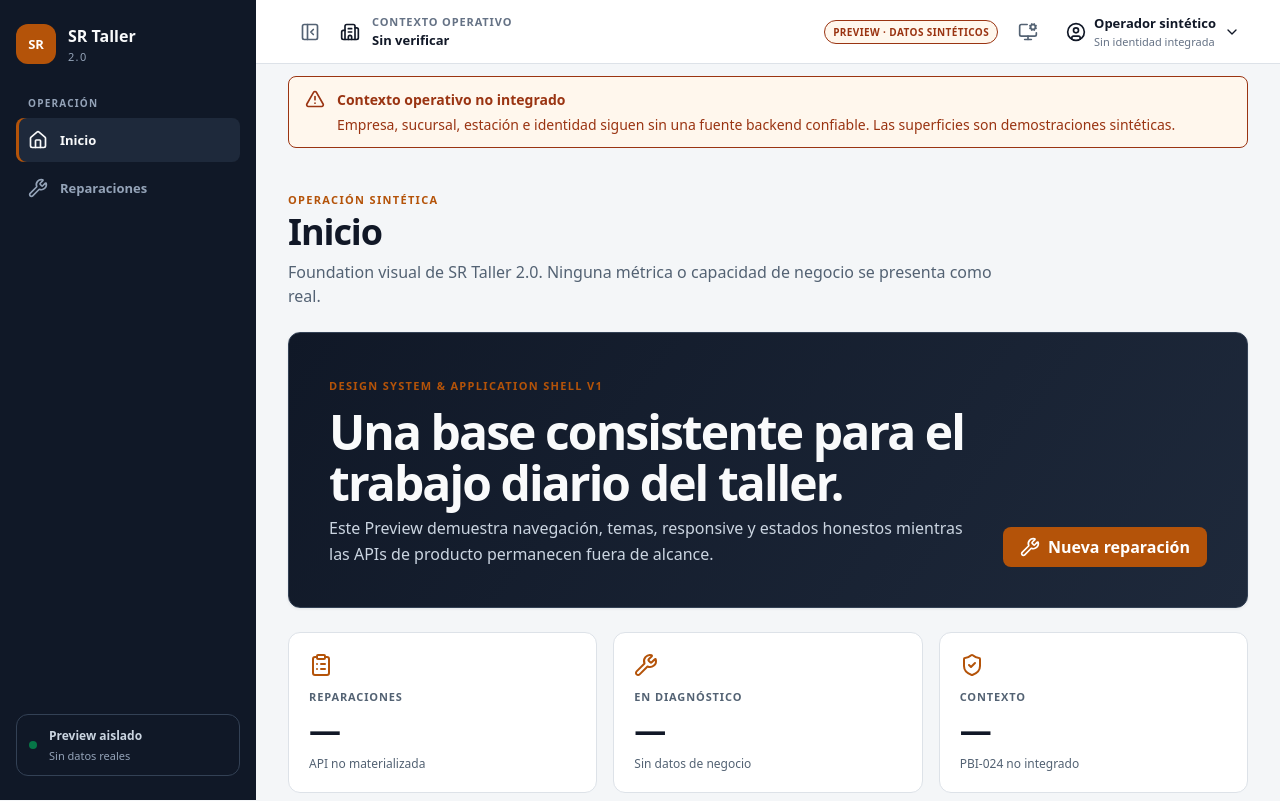
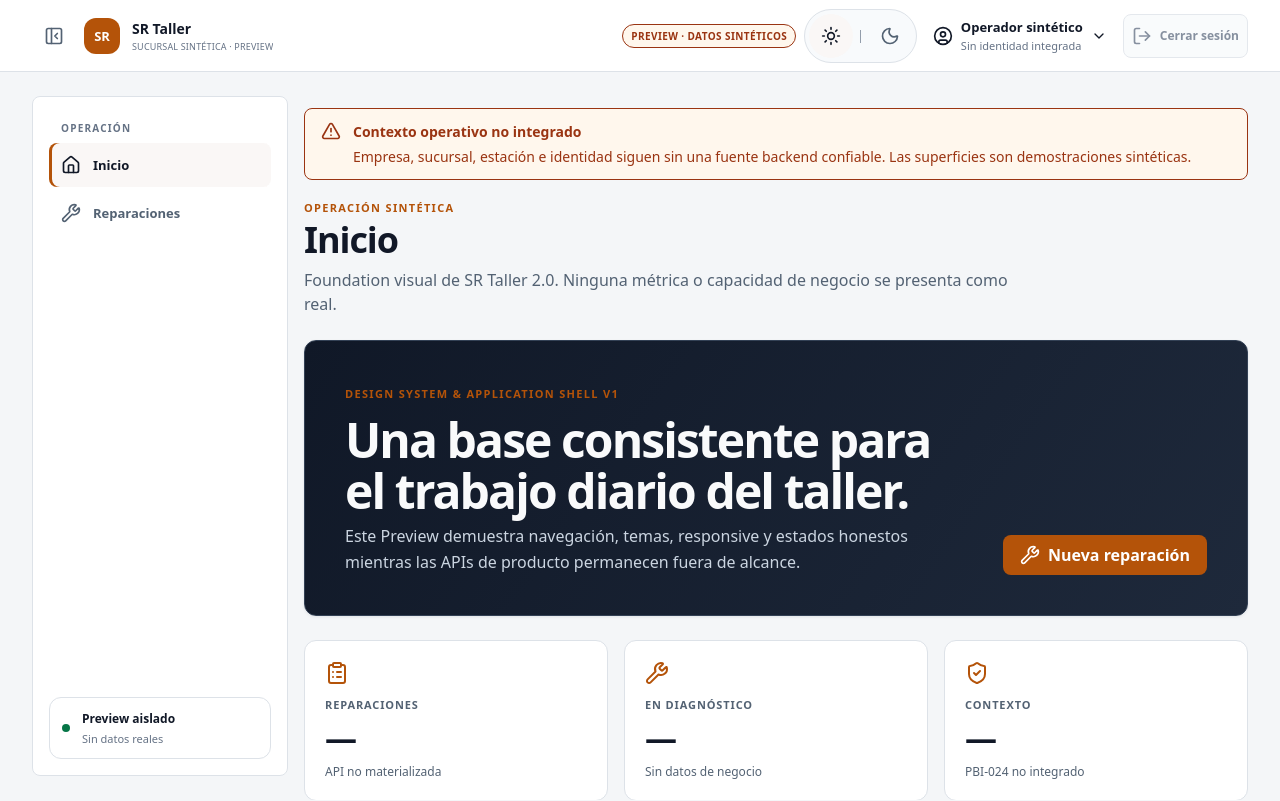
Before and after one commit to luisgtzaviles/SrTaller-2.0, a React (Vite) app in the folder apps/dev-preview-web/: page / in a window 1280 px wide. Shown: the top 801 px of the page. Built offline with nearby package versions, Linux system fonts and the light colour scheme.

Commit message:
fix(ui): finalize local shell theme behavior
Keep the owner-requested light sidebar, responsive floating shell, and explicit Light/Dark selector as a separate logical change.

```diff
--- a/apps/dev-preview-web/index.html
+++ b/apps/dev-preview-web/index.html
@@ -9,17 +9,14 @@
     <script>
       (() => {
         const key = 'srtaller.theme';
-        let preference = 'system';
+        let preference = 'light';
         try {
           const stored = window.localStorage.getItem(key);
-          if (stored === 'light' || stored === 'dark' || stored === 'system') preference = stored;
+          if (stored === 'light' || stored === 'dark') preference = stored;
         } catch {
-          preference = 'system';
+          preference = 'light';
         }
-        const resolved = preference === 'system'
-          ? window.matchMedia('(prefers-color-scheme: dark)').matches ? 'dark' : 'light'
-          : preference;
-        document.documentElement.dataset.theme = resolved;
+        document.documentElement.dataset.theme = preference;
         document.documentElement.dataset.themePreference = preference;
       })();
     </script>
--- a/apps/dev-preview-web/src/catalog/UiCatalogPage.tsx
+++ b/apps/dev-preview-web/src/catalog/UiCatalogPage.tsx
@@ -60,7 +60,7 @@ export default function UiCatalogPage(): React.JSX.Element {
       <section className={styles.section}>
         <header><h2>Temas y tenant accent</h2><p>Preferencia persistida: <strong>{preference}</strong>; tema resuelto: <strong>{resolvedTheme}</strong>.</p></header>
         <Inline gap="2">
-          {(['light', 'dark', 'system'] as const).map((theme: ThemePreference) => <Button key={theme} aria-pressed={preference === theme} tone={preference === theme ? 'primary' : 'secondary'} onClick={() => setPreference(theme)}>{theme}</Button>)}
+          {(['light', 'dark'] as const).map((theme: ThemePreference) => <Button key={theme} aria-pressed={preference === theme} tone={preference === theme ? 'primary' : 'secondary'} onClick={() => setPreference(theme)}>{theme}</Button>)}
         </Inline>
         <div className={styles.accentLab}>
           <Field id="catalog-accent" label="Acento sintético #RRGGBB" hint="Valores inválidos activan fallback seguro.">
--- a/apps/dev-preview-web/src/components/shell/ApplicationShell.tsx
+++ b/apps/dev-preview-web/src/components/shell/ApplicationShell.tsx
@@ -1,11 +1,9 @@
 import { useCallback, useEffect, useRef, useState } from 'react';
 import {
-  Building2,
   ChevronDown,
   Home,
   LogOut,
   Menu,
-  MonitorCog,
   Moon,
   PanelLeftClose,
   PanelLeftOpen,
@@ -22,7 +20,6 @@ import { IconButton } from '../ui/controls.js';
 import { useFocusTrap } from '../ui/overlays.js';
 import { classNames } from '../ui/class-names.js';
 import { useTheme } from '../../foundation/theme.js';
-import type { ThemePreference } from '../../foundation/theme.js';
 import styles from './application-shell.module.css';
 
 const SIDEBAR_STORAGE_KEY = 'srtaller.sidebar.collapsed';
@@ -69,31 +66,45 @@ function Navigation({ collapsed, onNavigate }: Readonly<{ collapsed: boolean; on
   );
 }
 
-function Brand({ collapsed = false }: Readonly<{ collapsed?: boolean }>): React.JSX.Element {
+function Brand({
+  collapsed = false,
+  className,
+  meta = '2.0',
+}: Readonly<{ collapsed?: boolean; className?: string | undefined; meta?: string }>): React.JSX.Element {
   return (
-    <Link className={styles.brand} to="/" aria-label="SR Taller 2.0, inicio">
+    <Link className={classNames(styles.brand, className)} to="/" aria-label="SR Taller 2.0, inicio">
       <span className={styles.brandMark} aria-hidden="true">SR</span>
-      <span className={classNames(styles.brandName, collapsed && styles.collapsedOnly)}><strong>SR Taller</strong><small>2.0</small></span>
+      <span className={classNames(styles.brandName, collapsed && styles.collapsedOnly)}><strong>SR Taller</strong><small>{meta}</small></span>
     </Link>
   );
 }
 
 function ThemeControl(): React.JSX.Element {
   const { preference, setPreference } = useTheme();
-  const order: readonly ThemePreference[] = ['system', 'light', 'dark'];
-  const next = order[(order.indexOf(preference) + 1) % order.length] ?? 'system';
-  const config = preference === 'light'
-    ? { icon: Sun, label: 'Tema claro' }
-    : preference === 'dark'
-      ? { icon: Moon, label: 'Tema oscuro' }
-      : { icon: MonitorCog, label: 'Tema del sistema' };
   return (
-    <IconButton
-      icon={config.icon}
-      label={`${config.label}. Cambiar a ${next === 'light' ? 'claro' : next === 'dark' ? 'oscuro' : 'sistema'}`}
-      tooltip={config.label}
-      onClick={() => setPreference(next)}
-    />
+    <div className={styles.themeControl} role="group" aria-label="Selector de tema">
+      <button
+        type="button"
+        className={classNames(styles.themeOption, preference === 'light' && styles.themeOptionActive)}
+        aria-label="Tema claro"
+        aria-pressed={preference === 'light'}
+        title="Tema claro"
+        onClick={() => setPreference('light')}
+      >
+        <Sun aria-hidden="true" size={20} />
+      </button>
+      <span className={styles.themeSeparator} aria-hidden="true">|</span>
+      <button
+        type="button"
+        className={classNames(styles.themeOption, preference === 'dark' && styles.themeOptionActive)}
+        aria-label="Tema oscuro"
+        aria-pressed={preference === 'dark'}
+        title="Tema oscuro"
+        onClick={() => setPreference('dark')}
+      >
+        <Moon aria-hidden="true" size={20} />
+      </button>
+    </div>
   );
 }
 
@@ -145,16 +156,6 @@ export function ApplicationShell({ children }: Readonly<{ children: React.ReactN
   return (
     <div className={classNames(styles.shell, collapsed && styles.shellCollapsed)}>
       <a className={styles.skipLink} href="#main-content">Saltar al contenido</a>
-      <aside className={styles.sidebar} aria-label="Shell principal">
-        <Brand collapsed={collapsed} />
-        <Navigation collapsed={collapsed} />
-        <div className={styles.sidebarFooter}>
-          <span className={styles.environmentDot} aria-hidden="true" />
-          <span className={classNames(styles.environmentCopy, collapsed && styles.collapsedOnly)}><strong>Preview aislado</strong><small>Sin datos reales</small></span>
-        </div>
-      </aside>
-
-      <div className={styles.workspace}>
       <header className={styles.globalHeader}>
         <div className={styles.headerStart}>
           <IconButton className={styles.mobileMenuButton} icon={Menu} label="Abrir navegación" onClick={() => setDrawerOpen(true)} />
@@ -165,18 +166,29 @@ export function ApplicationShell({ children }: Readonly<{ children: React.ReactN
             tooltip={collapsed ? 'Expandir navegación' : 'Colapsar navegación'}
             onClick={toggleCollapsed}
           />
-            <div className={styles.contextPlaceholder}>
-              <Building2 aria-hidden="true" size={20} />
-              <span><small>Contexto operativo</small><strong>Sin verificar</strong></span>
-            </div>
+          <Brand className={styles.headerBrand} meta="Sucursal sintética · Preview" />
         </div>
         <div className={styles.headerEnd}>
           <span className={styles.previewBadge}>Preview · Datos sintéticos</span>
           <ThemeControl />
           <OperatorMenu />
+          <button className={styles.logoutButton} type="button" disabled aria-label="Cerrar sesión no disponible" title="La autenticación no está integrada">
+            <LogOut aria-hidden="true" size={20} />
+            <span>Cerrar sesión</span>
+          </button>
         </div>
       </header>
 
+      <div className={styles.desktopBody}>
+        <aside className={styles.sidebar} aria-label="Shell principal">
+          <Navigation collapsed={collapsed} />
+          <div className={styles.sidebarFooter}>
+            <span className={styles.environmentDot} aria-hidden="true" />
+            <span className={classNames(styles.environmentCopy, collapsed && styles.collapsedOnly)}><strong>Preview aislado</strong><small>Sin datos reales</small></span>
+          </div>
+        </aside>
+
+        <div className={styles.workspace}>
           <div className={styles.blockingBanner}>
             <Alert tone="warning" title="Contexto operativo no integrado">
               Empresa, sucursal, estación e identidad siguen sin una fuente backend confiable. Las superficies son demostraciones sintéticas.
@@ -184,6 +196,7 @@ export function ApplicationShell({ children }: Readonly<{ children: React.ReactN
           </div>
 
           <main id="main-content" className={styles.mainContent} tabIndex={-1}>{children}</main>
+        </div>
       </div>
 
       {drawerOpen ? (
--- a/apps/dev-preview-web/src/components/shell/application-shell.module.css
+++ b/apps/dev-preview-web/src/components/shell/application-shell.module.css
@@ -1,5 +1,6 @@
 .shell {
   min-height: 100vh;
+  background: var(--color-canvas);
 }
 
 .skipLink {
@@ -16,14 +17,12 @@
 }
 
 .skipLink:focus { transform: translateY(0); }
-.sidebar { display: none; }
-.workspace { min-width: 0; }
 
 .globalHeader {
   position: sticky;
   z-index: var(--z-header);
   top: 0;
-  min-height: 64px;
+  min-height: 72px;
   display: flex;
   align-items: center;
   justify-content: space-between;
@@ -41,13 +40,31 @@
   gap: var(--space-2);
 }
 
+.headerStart { flex: 1 1 auto; }
+.headerEnd { flex: 0 1 auto; }
+.mobileMenuButton { display: inline-flex; }
 .collapseButton { display: none; }
-.contextPlaceholder { display: none; }
-.contextPlaceholder > span { min-width: 0; }
-.contextPlaceholder small,
-.contextPlaceholder strong { display: block; }
-.contextPlaceholder small { color: var(--color-text-subtle); font-size: 0.6875rem; font-weight: var(--font-weight-semibold); letter-spacing: 0.08em; text-transform: uppercase; }
-.contextPlaceholder strong { margin-top: var(--space-0-5); font-size: 0.8125rem; }
+
+.headerBrand {
+  min-width: 0;
+  color: var(--color-text);
+}
+
+.headerBrand .brandMark {
+  width: 36px;
+  height: 36px;
+  flex-basis: 36px;
+}
+
+.headerBrand .brandName strong { font-size: 0.875rem; }
+.headerBrand .brandName small {
+  overflow: hidden;
+  color: var(--color-text-subtle);
+  font-size: 0.5625rem;
+  letter-spacing: 0.02em;
+  text-overflow: ellipsis;
+  white-space: nowrap;
+}
 
 .previewBadge {
   display: none;
@@ -63,6 +80,47 @@
   white-space: nowrap;
 }
 
+.themeControl {
+  min-height: var(--touch-target);
+  display: inline-flex;
+  align-items: center;
+  gap: var(--space-1);
+  padding: var(--space-1);
+  border: 1px solid var(--color-border);
+  border-radius: var(--radius-full);
+  background: var(--color-surface-subtle);
+}
+
+.themeOption {
+  min-width: var(--touch-target);
+  min-height: var(--touch-target);
+  display: inline-grid;
+  place-items: center;
+  padding: var(--space-1);
+  border: 0;
+  border-radius: var(--radius-full);
+  color: var(--color-text-muted);
+  background: transparent;
+  cursor: pointer;
+  transition: color var(--duration-fast) var(--ease-standard), background-color var(--duration-fast) var(--ease-standard);
+}
+
+.themeOption:hover {
+  color: var(--color-text);
+  background: var(--color-surface-raised);
+}
+
+.themeOptionActive {
+  color: var(--color-text);
+  background: var(--color-accent-subtle);
+}
+
+.themeSeparator {
+  color: var(--color-border-strong);
+  font-size: 0.75rem;
+  user-select: none;
+}
+
 .operatorMenu { position: relative; }
 .operatorMenu summary {
   min-height: var(--touch-target);
@@ -74,13 +132,19 @@
   cursor: pointer;
   list-style: none;
 }
+
 .operatorMenu summary::-webkit-details-marker { display: none; }
 .operatorMenu summary:hover { background: var(--color-surface-subtle); }
 .operatorMenu summary > span { display: none; }
 .operatorMenu summary strong,
 .operatorMenu summary small { display: block; }
 .operatorMenu summary strong { font-size: 0.8125rem; }
-.operatorMenu summary small { margin-top: var(--space-0-5); color: var(--color-text-subtle); font-size: 0.6875rem; }
+.operatorMenu summary small {
+  margin-top: var(--space-0-5);
+  color: var(--color-text-subtle);
+  font-size: 0.6875rem;
+}
+
 .operatorPopover {
   position: absolute;
   right: 0;
@@ -92,15 +156,65 @@
   background: var(--color-surface-raised);
   box-shadow: var(--shadow-md);
 }
-.operatorPopover p { margin: var(--space-0) 0 var(--space-3); color: var(--color-text-muted); font-size: 0.75rem; line-height: 1.5; }
-.operatorPopover button { width: 100%; min-height: var(--control-default); display: flex; align-items: center; gap: var(--space-2); border: 0; border-radius: var(--radius-md); color: var(--color-text-subtle); background: var(--color-surface-subtle); }
 
+.operatorPopover p {
+  margin: var(--space-0) 0 var(--space-3);
+  color: var(--color-text-muted);
+  font-size: 0.75rem;
+  line-height: 1.5;
+}
+
+.operatorPopover button {
+  width: 100%;
+  min-height: var(--control-default);
+  display: flex;
+  align-items: center;
+  gap: var(--space-2);
+  border: 0;
+  border-radius: var(--radius-md);
+  color: var(--color-text-subtle);
+  background: var(--color-surface-subtle);
+}
+
+.logoutButton {
+  min-height: var(--touch-target);
+  display: inline-flex;
+  align-items: center;
+  gap: var(--space-2);
+  padding: var(--space-1) var(--space-2);
+  border: 1px solid var(--color-border);
+  border-radius: var(--radius-md);
+  color: var(--color-text-subtle);
+  background: var(--color-surface-subtle);
+  cursor: not-allowed;
+  font-size: 0.75rem;
+  font-weight: var(--font-weight-semibold);
+}
+
+.logoutButton:disabled { opacity: 0.78; }
+
+.desktopBody { min-width: 0; }
+.sidebar { display: none; }
+.workspace { min-width: 0; }
 .blockingBanner { padding: var(--space-3) var(--space-4) var(--space-0); }
-.mainContent { width: 100%; min-width: 0; padding: var(--space-6) var(--space-4) var(--space-16); }
+.mainContent {
+  width: 100%;
+  min-width: 0;
+  padding: var(--space-6) var(--space-4) var(--space-16);
+}
+
 .mainContent:focus { outline: none; }
 
 .drawerLayer { position: fixed; z-index: var(--z-overlay); inset: 0; }
-.drawerBackdrop { position: absolute; inset: 0; width: 100%; height: 100%; border: 0; background: var(--color-backdrop); }
+.drawerBackdrop {
+  position: absolute;
+  inset: 0;
+  width: 100%;
+  height: 100%;
+  border: 0;
+  background: var(--color-backdrop);
+}
+
 .drawer {
   position: relative;
   width: min(var(--drawer-max), calc(100vw - var(--space-12)));
@@ -116,23 +230,75 @@
   animation: enterDrawer var(--duration-normal) var(--ease-standard);
   padding-bottom: max(var(--space-4), env(safe-area-inset-bottom));
 }
+
 @keyframes enterDrawer { from { transform: translateX(-100%); } }
 .drawer > header { display: flex; align-items: center; justify-content: space-between; gap: var(--space-3); }
-.drawer > footer { display: flex; align-items: center; gap: var(--space-3); margin-top: auto; padding: var(--space-4); border: 1px solid var(--color-shell-border); border-radius: var(--radius-lg); }
+.drawer > footer {
+  display: flex;
+  align-items: center;
+  gap: var(--space-3);
+  margin-top: auto;
+  padding: var(--space-4);
+  border: 1px solid var(--color-shell-border);
+  border-radius: var(--radius-lg);
+}
+
 .drawer > footer strong,
 .drawer > footer small { display: block; }
 .drawer > footer strong { font-size: 0.8125rem; }
 .drawer > footer small { margin-top: var(--space-1); color: var(--color-shell-muted); font-size: 0.6875rem; }
 
-.brand { min-width: 0; display: flex; align-items: center; gap: var(--space-3); color: var(--color-text-inverse); text-decoration: none; }
-.brandMark { width: 40px; height: 40px; display: grid; flex: 0 0 40px; place-items: center; border-radius: var(--radius-lg); color: var(--color-on-accent); background: var(--color-accent); font-size: 0.8125rem; font-weight: var(--font-weight-bold); }
+.brand {
+  min-width: 0;
+  display: flex;
+  align-items: center;
+  gap: var(--space-3);
+  color: var(--color-text-inverse);
+  text-decoration: none;
+}
+
+.brandMark {
+  width: 40px;
+  height: 40px;
+  display: grid;
+  flex: 0 0 40px;
+  place-items: center;
+  border-radius: var(--radius-lg);
+  color: var(--color-on-accent);
+  background: var(--color-accent);
+  font-size: 0.8125rem;
+  font-weight: var(--font-weight-bold);
+}
+
 .brandName { min-width: 0; }
 .brandName strong,
 .brandName small { display: block; }
-.brandName small { margin-top: var(--space-0-5); color: var(--color-shell-muted); font-size: 0.6875rem; letter-spacing: 0.12em; text-transform: uppercase; }
+.brandName small {
+  margin-top: var(--space-0-5);
+  color: var(--color-shell-muted);
+  font-size: 0.6875rem;
+  letter-spacing: 0.12em;
+  text-transform: uppercase;
+}
 
-.navigation { display: grid; min-height: 0; gap: var(--space-1); margin-top: var(--space-8); overflow-y: auto; overscroll-behavior: contain; }
-.navigationGroup { margin: 0 var(--space-3) var(--space-1); color: var(--color-shell-muted); font-size: 0.625rem; font-weight: var(--font-weight-bold); letter-spacing: 0.12em; text-transform: uppercase; }
+.navigation {
+  display: grid;
+  min-height: 0;
+  gap: var(--space-1);
+  margin-top: var(--space-2);
+  overflow-y: auto;
+  overscroll-behavior: contain;
+}
+
+.navigationGroup {
+  margin: 0 var(--space-3) var(--space-1);
+  color: var(--color-shell-muted);
+  font-size: 0.625rem;
+  font-weight: var(--font-weight-bold);
+  letter-spacing: 0.12em;
+  text-transform: uppercase;
+}
+
 .navItem {
   position: relative;
   min-height: var(--touch-target);
@@ -147,40 +313,101 @@
   text-decoration: none;
   transition: color var(--duration-fast) var(--ease-standard), background-color var(--duration-fast) var(--ease-standard);
 }
+
 .navItem:hover { color: var(--color-text-inverse); background: var(--color-shell-raised); }
 .navItemActive { color: var(--color-text-inverse); background: var(--color-shell-raised); box-shadow: inset 3px 0 var(--color-accent); }
 .navItem svg { flex: 0 0 20px; }
 .navLabel { min-width: 0; overflow: hidden; text-overflow: ellipsis; white-space: nowrap; }
 .environmentDot { width: 8px; height: 8px; flex: 0 0 8px; border-radius: var(--radius-full); background: var(--color-success); }
 
+.headerBrand { color: var(--color-text); }
+
+:root:not([data-theme="dark"]) .sidebar {
+  color: var(--color-text);
+  border-color: var(--color-border);
+  background: var(--color-surface);
+}
+
+:root:not([data-theme="dark"]) .sidebar .navigationGroup { color: var(--color-text-subtle); }
+:root:not([data-theme="dark"]) .sidebar .navItem { color: var(--color-text-muted); }
+:root:not([data-theme="dark"]) .sidebar .navItem:hover {
+  color: var(--color-text);
+  background: var(--color-surface-subtle);
+}
+
+:root:not([data-theme="dark"]) .sidebar .navItemActive {
+  color: var(--color-text);
+  background: var(--color-accent-subtle);
+  box-shadow: inset 3px 0 var(--color-accent);
+}
+
+:root:not([data-theme="dark"]) .sidebar .sidebarFooter { border-color: var(--color-border); }
+:root:not([data-theme="dark"]) .sidebar .environmentCopy small { color: var(--color-text-subtle); }
+
 @media (min-width: 640px) {
   .previewBadge { display: inline-flex; }
   .operatorMenu summary > span { display: block; }
 }
 
+@media (max-width: 640px) {
+  .themeSeparator { display: none; }
+  .logoutButton span { display: none; }
+}
+
 @media (min-width: 1024px) {
-  .shell { display: grid; grid-template-columns: var(--sidebar-expanded) minmax(0, 1fr); transition: grid-template-columns var(--duration-normal) var(--ease-standard); }
-  .shellCollapsed { grid-template-columns: var(--sidebar-collapsed) minmax(0, 1fr); }
+  .shell {
+    height: 100vh;
+    height: 100dvh;
+    display: grid;
+    grid-template-rows: auto minmax(0, 1fr);
+  }
+  .desktopBody {
+    display: grid;
+    grid-template-columns: var(--sidebar-expanded) minmax(0, 1fr);
+    min-height: 0;
+    align-items: stretch;
+    gap: var(--space-4);
+    padding: var(--space-6) var(--space-6);
+  }
+
+  .shellCollapsed .desktopBody { grid-template-columns: var(--sidebar-collapsed) minmax(0, 1fr); }
+  .workspace { min-height: 0; }
   .sidebar {
     position: sticky;
     z-index: var(--z-sidebar);
-    top: 0;
-    height: 100vh;
+    top: var(--space-6);
+    height: auto;
+    min-height: 0;
     display: flex;
     min-width: 0;
     flex-direction: column;
-    padding: var(--space-6) var(--space-4);
+    padding: var(--space-4);
     overflow: visible;
+    border: 1px solid var(--color-shell-border);
+    border-radius: var(--radius-md);
     color: var(--color-shell-text);
     background: var(--color-shell);
   }
+
   .shellCollapsed .sidebar { padding-inline: var(--space-3); }
-  .shellCollapsed .brand { justify-content: center; }
-  .collapsedOnly { display: none; }
-  .shellCollapsed .navigationGroup { position: absolute; width: 1px; height: 1px; overflow: hidden; clip: rect(0 0 0 0); }
+  .shellCollapsed .navigationGroup {
+    position: absolute;
+    width: 1px;
+    height: 1px;
+    overflow: hidden;
+    clip: rect(0 0 0 0);
+  }
+
   .shellCollapsed .navigation { overflow: visible; }
   .shellCollapsed .navItem { justify-content: center; padding-inline: var(--space-2); }
-  .shellCollapsed .navLabel { position: absolute; width: 1px; height: 1px; overflow: hidden; clip: rect(0 0 0 0); }
+  .shellCollapsed .navLabel {
+    position: absolute;
+    width: 1px;
+    height: 1px;
+    overflow: hidden;
+    clip: rect(0 0 0 0);
+  }
+
   .shellCollapsed .navItem::after {
     position: absolute;
     z-index: var(--z-tooltip);
@@ -198,6 +425,7 @@
     transition: opacity var(--duration-fast) var(--ease-standard), transform var(--duration-fast) var(--ease-standard);
     white-space: nowrap;
   }
+
   .shellCollapsed .navItem:hover::after,
   .shellCollapsed .navItem:focus-visible::after { opacity: 1; transform: translateX(0); }
   .sidebarFooter { display: flex; align-items: center; gap: var(--space-3); margin-top: auto; padding: var(--space-3); border: 1px solid var(--color-shell-border); border-radius: var(--radius-lg); }
@@ -206,16 +434,13 @@
   .environmentCopy small { display: block; }
   .environmentCopy strong { font-size: 0.75rem; }
   .environmentCopy small { margin-top: var(--space-1); color: var(--color-shell-muted); font-size: 0.6875rem; }
-  .globalHeader { padding-inline: var(--space-6); }
   .mobileMenuButton { display: none; }
   .collapseButton { display: inline-flex; }
-  .contextPlaceholder { display: flex; align-items: center; gap: var(--space-3); }
-  .blockingBanner { padding-inline: var(--space-6); }
-  .mainContent { padding: var(--space-8) var(--space-6) var(--space-16); }
+  .blockingBanner { padding-inline: var(--space-0); }
+  .mainContent { padding: var(--space-2) var(--space-0) var(--space-16); }
 }
 
-@media (min-width: 1024px) {
+@media (min-width: 1280px) {
   .globalHeader { padding-inline: var(--space-8); }
-  .blockingBanner { padding-inline: var(--space-8); }
-  .mainContent { padding-inline: var(--space-8); }
+  .desktopBody { padding-inline: var(--space-8); }
 }
--- a/apps/dev-preview-web/src/foundation/theme.tsx
+++ b/apps/dev-preview-web/src/foundation/theme.tsx
@@ -10,7 +10,7 @@ import {
 import { ACCENT_FALLBACK, resolveTenantAccent } from './accent.mjs';
 import type { ResolvedTheme, TenantAccentResult } from './accent.mjs';
 
-export type ThemePreference = 'light' | 'dark' | 'system';
+export type ThemePreference = 'light' | 'dark';
 
 const THEME_STORAGE_KEY = 'srtaller.theme';
 interface ThemeContextValue {
@@ -24,38 +24,26 @@ interface ThemeContextValue {
 const ThemeContext = createContext<ThemeContextValue | null>(null);
 
 function isThemePreference(value: string | null): value is ThemePreference {
-  return value === 'light' || value === 'dark' || value === 'system';
+  return value === 'light' || value === 'dark';
 }
 
 function readPreference(): ThemePreference {
   try {
     const stored = window.localStorage.getItem(THEME_STORAGE_KEY);
-    return isThemePreference(stored) ? stored : 'system';
+    return isThemePreference(stored) ? stored : 'light';
   } catch {
-    return 'system';
+    return 'light';
   }
-}
-
-function systemTheme(): ResolvedTheme {
-  return window.matchMedia('(prefers-color-scheme: dark)').matches ? 'dark' : 'light';
 }
 
 export function ThemeProvider({ children }: Readonly<{ children: React.ReactNode }>): React.JSX.Element {
   const [preference, setPreferenceState] = useState<ThemePreference>(readPreference);
-  const [systemPreference, setSystemPreference] = useState<ResolvedTheme>(systemTheme);
   const [syntheticAccent, setSyntheticAccent] = useState<string | null>(null);
-  const resolvedTheme = preference === 'system' ? systemPreference : preference;
+  const resolvedTheme: ResolvedTheme = preference;
   const accent = useMemo(
     () => resolveTenantAccent(syntheticAccent ?? ACCENT_FALLBACK[resolvedTheme], resolvedTheme),
     [resolvedTheme, syntheticAccent],
   );
-
-  useEffect(() => {
-    const query = window.matchMedia('(prefers-color-scheme: dark)');
-    const update = (): void => setSystemPreference(query.matches ? 'dark' : 'light');
-    query.addEventListener('change', update);
-    return () => query.removeEventListener('change', update);
-  }, []);
 
   useEffect(() => {
     const root = document.documentElement;
```
Lines whose indentation alone changed are shown as unchanged.
